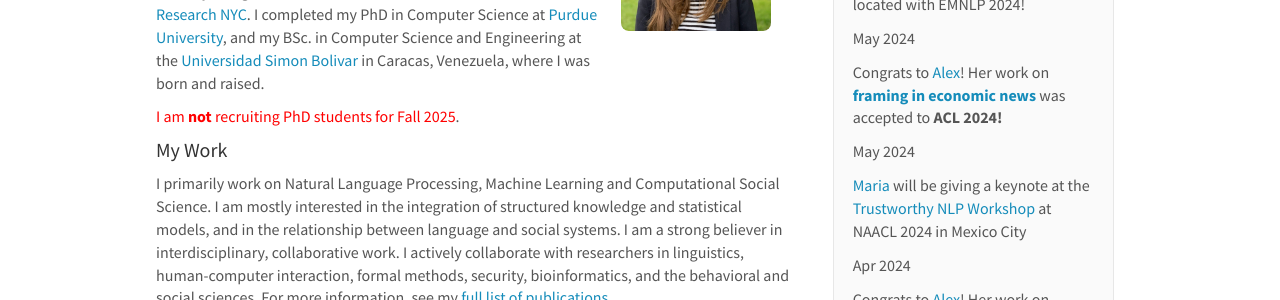
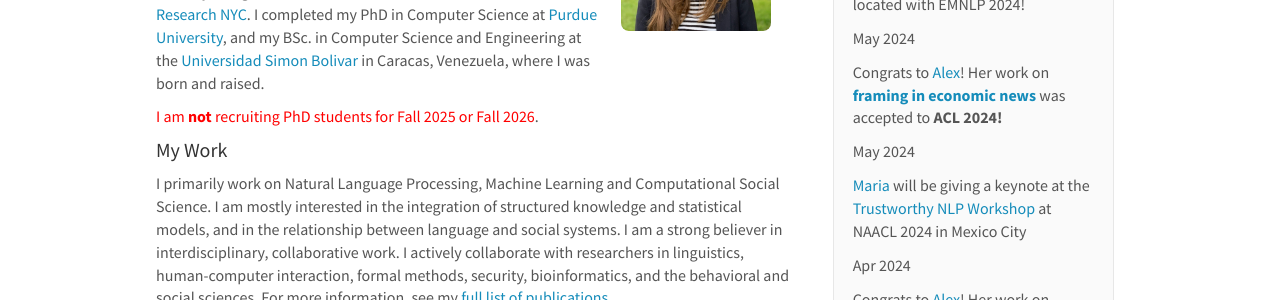
Before and after one commit to blast-cu/blast-cu.github.io, a Jekyll site: the page built from _pages/mlpacheco.md, in a window 1280 px wide and 900 px high. Shown: the part 289-589 px from the top of the window. Built offline with Jekyll 4.4.1, drawn with Linux system fonts in a browser that asks for light colours; nearby versions of some CDN libraries.

Commit message:
Update mlpacheco.md

```diff
--- a/_pages/mlpacheco.md
+++ b/_pages/mlpacheco.md
@@ -14,7 +14,7 @@ I am an Assistant Professor of Computer Science at the [University of Colorado B
 Before joining CU, I was a Postdoctoral Researcher at [Microsoft Research
 NYC](https://www.microsoft.com/en-us/research/lab/microsoft-research-new-york/). I completed my PhD in Computer Science at [Purdue University](https://www.cs.purdue.edu/), and my BSc. in Computer Science and Engineering at the [Universidad Simon Bolivar](http://www.usb.ve/) in Caracas, Venezuela, where I was born and raised.
 
-<span style="color:red">I am **not** recruiting PhD students for Fall 2025</span>.
+<span style="color:red">I am **not** recruiting PhD students for Fall 2025 or Fall 2026</span>.
 
 
 #### My Work
```
